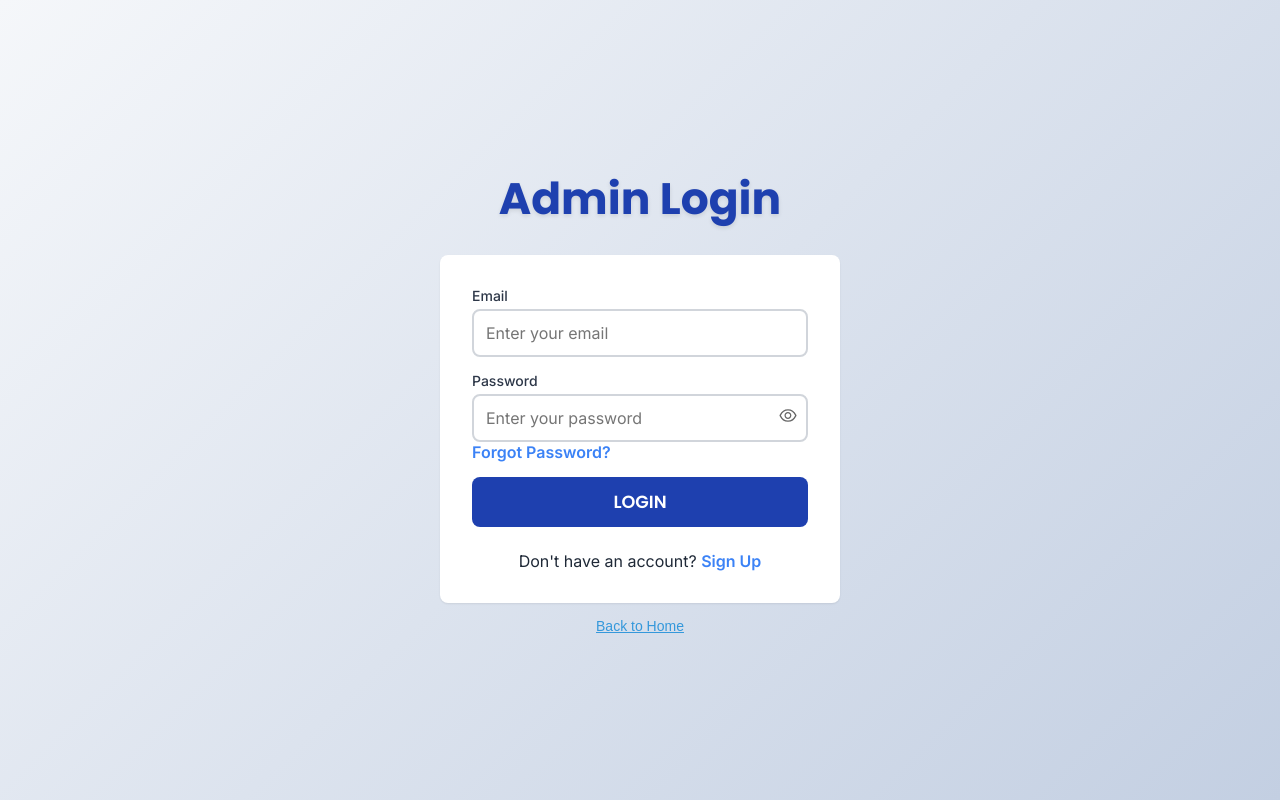
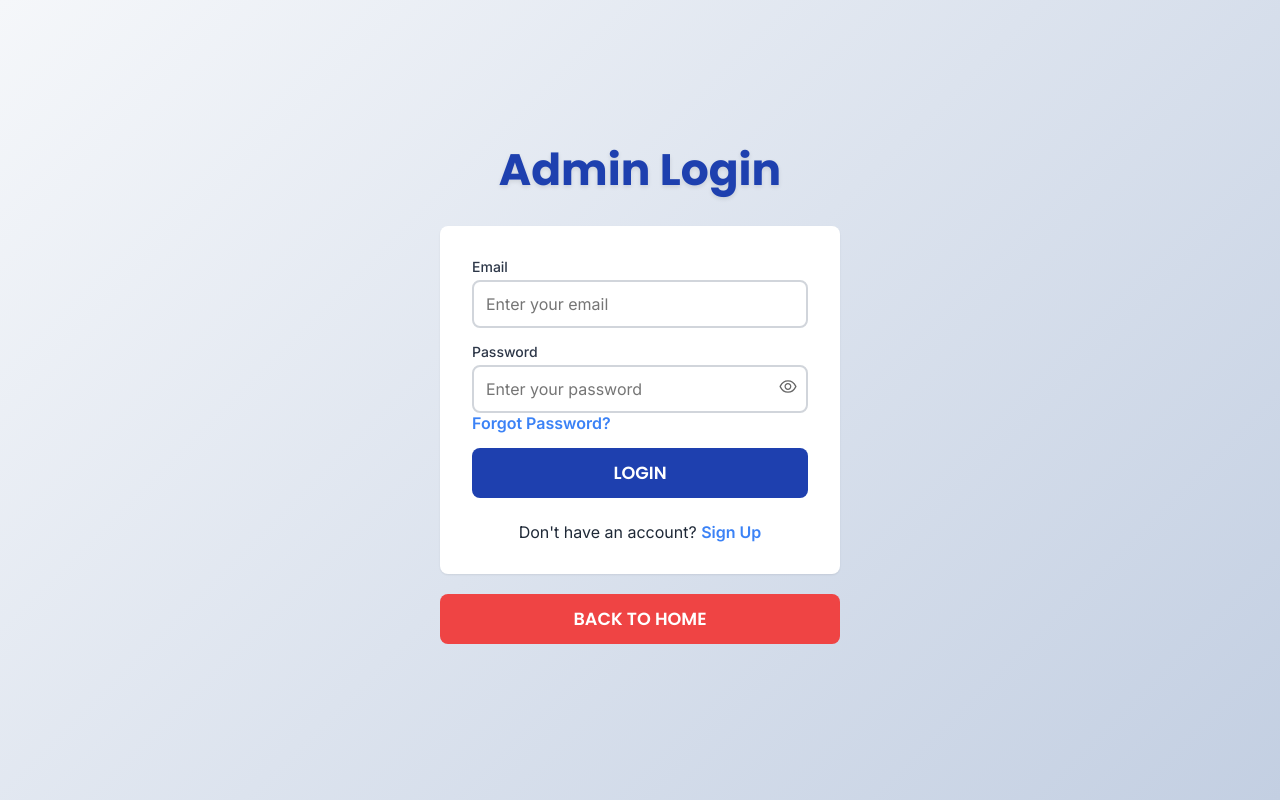
Before and after one commit to ay30bg/admin-betflix, a React (Create React App) app: page / in a window 1280 px wide. Built offline with nearby package versions, Linux system fonts and the light colour scheme.

Commit message:
Update Login.jsx

```diff
--- a/src/components/Login.jsx
+++ b/src/components/Login.jsx
@@ -104,7 +104,7 @@ function Login() {
         </p>
       </form>
       <button
-        className="back-btn"
+        className="back-btns"
         onClick={handleBack}
         disabled={isLoading}
         aria-label="Back to Home"
```
